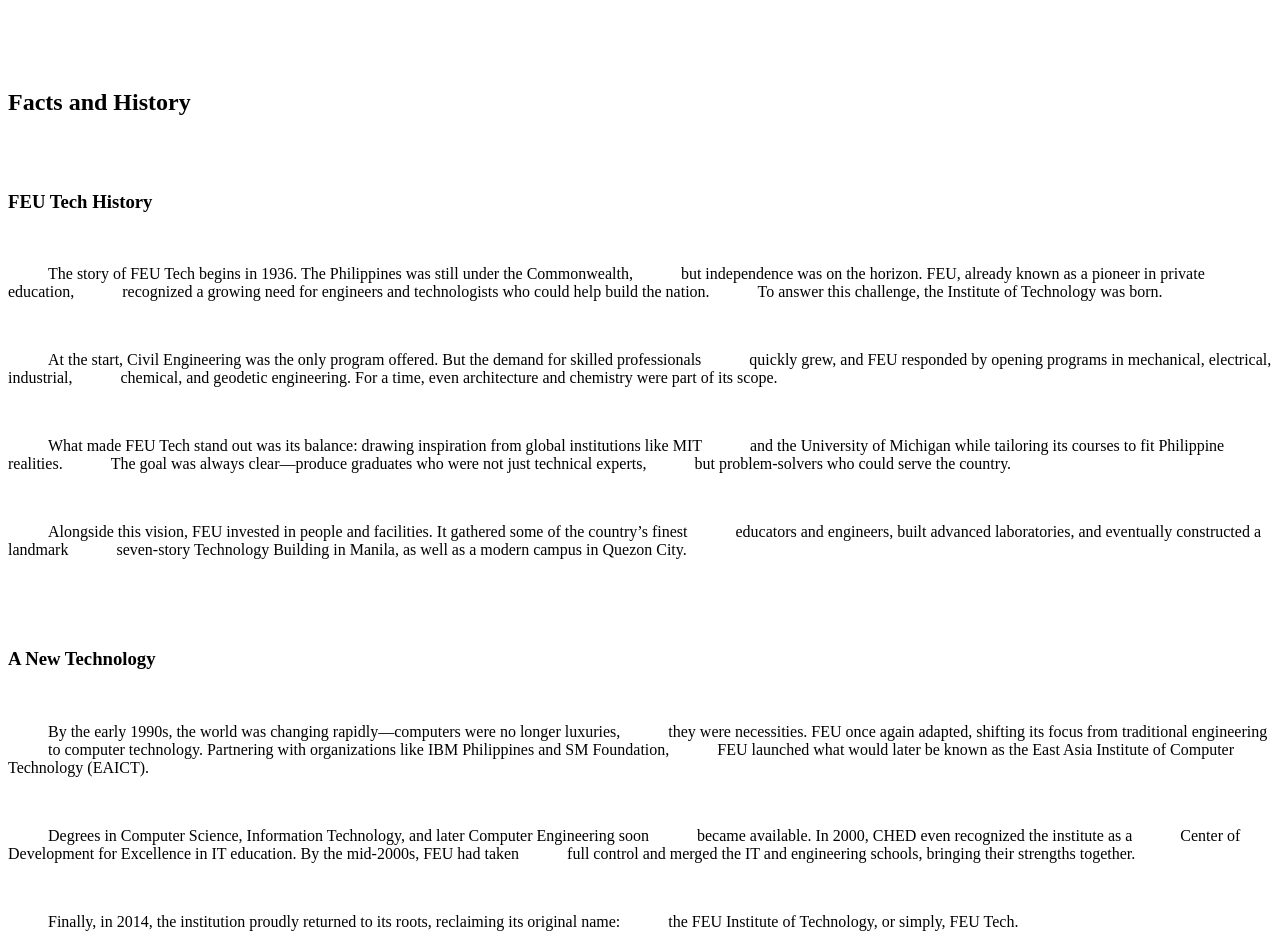
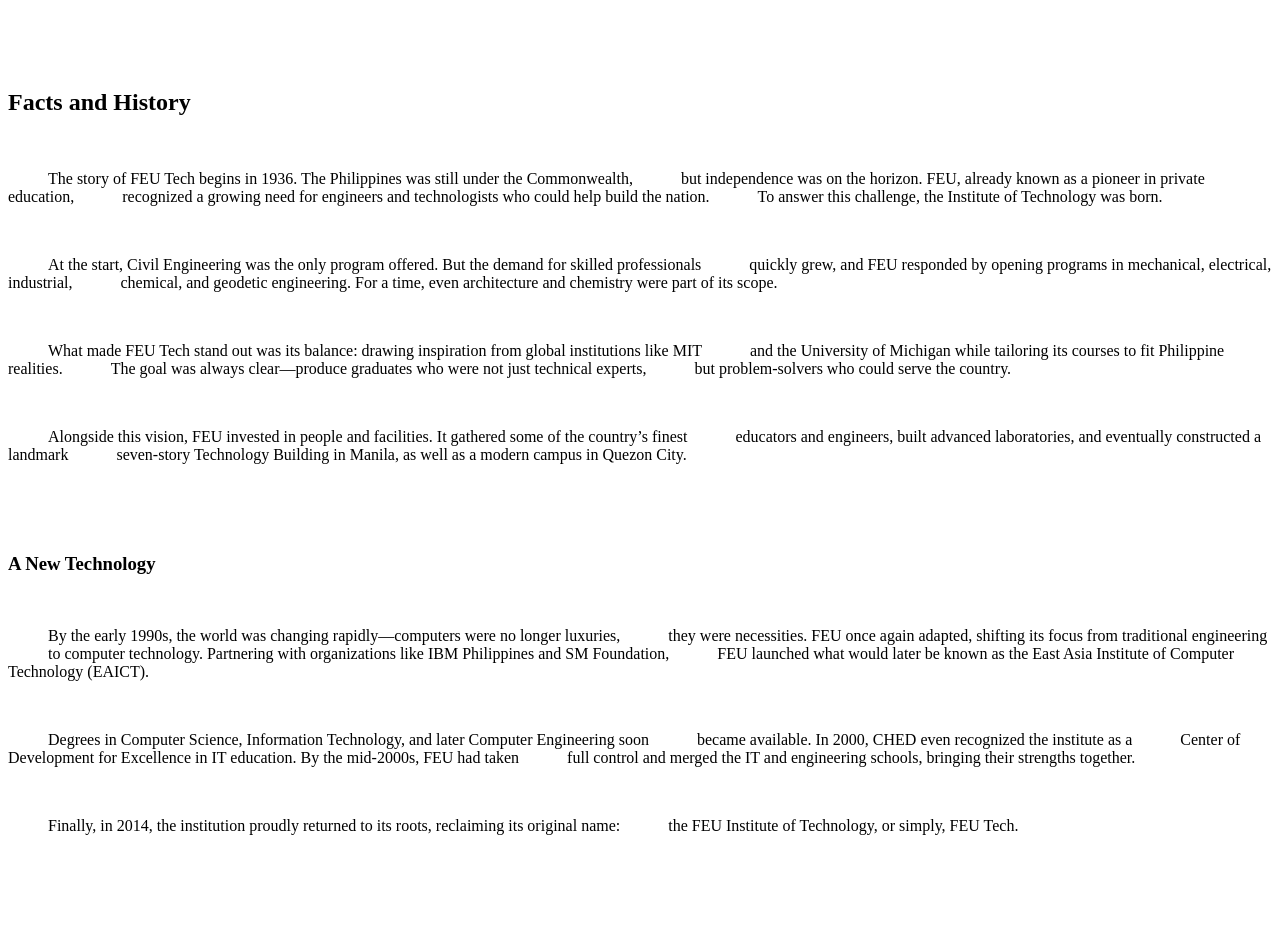
Before and after one commit to Rskieee/Rskieee.github.io, a plain HTML site: page BMA TD22/module2_activity.html in a window 1280 px wide. Shown: the part 820-1754 px from the top of the page. Drawn offline with Linux system fonts and the light colour scheme.

Commit message:
module2_activity.html

```diff
--- a/BMA TD22/module2_activity.html
+++ b/BMA TD22/module2_activity.html
@@ -42,9 +42,7 @@
 
      <section id="history">
       <h2>Facts and History</h2>
-
-      <article>
-        <h3>FEU Tech History</h3>
+      <article>
         <p>
           The story of FEU Tech begins in 1936. The Philippines was still under the Commonwealth,
           but independence was on the horizon. FEU, already known as a pioneer in private education,
```
